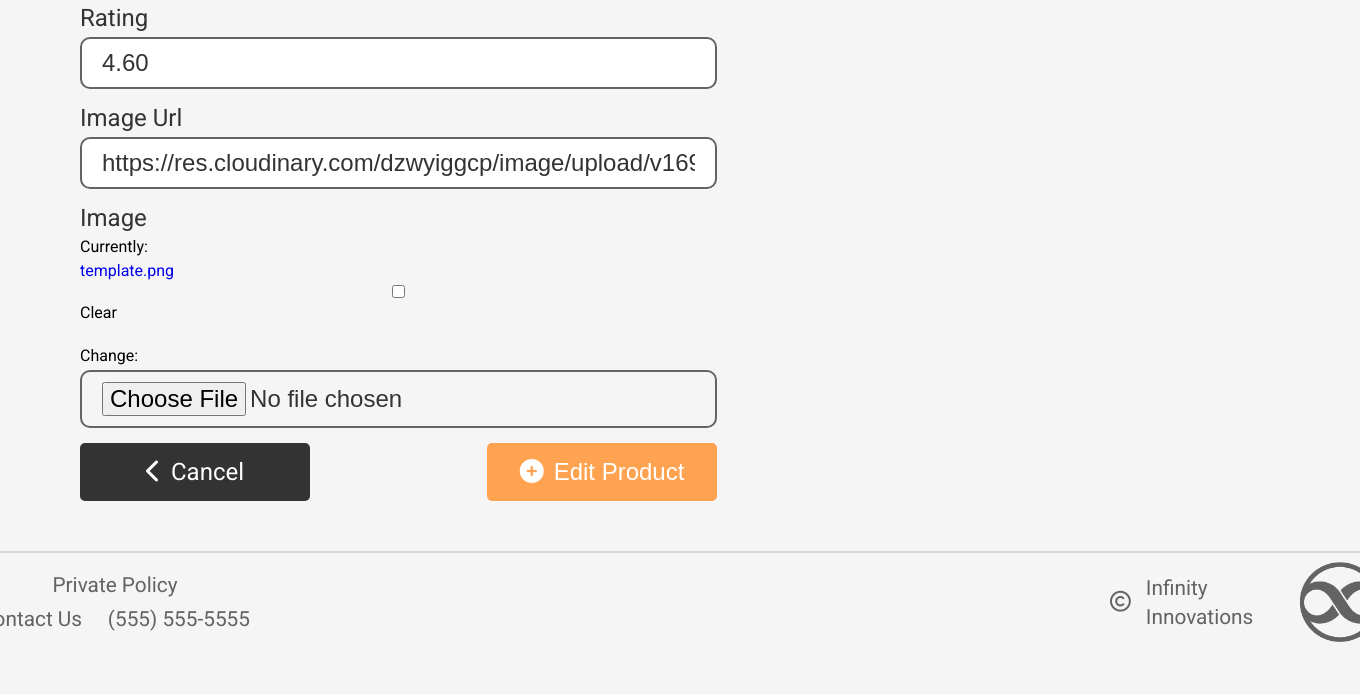
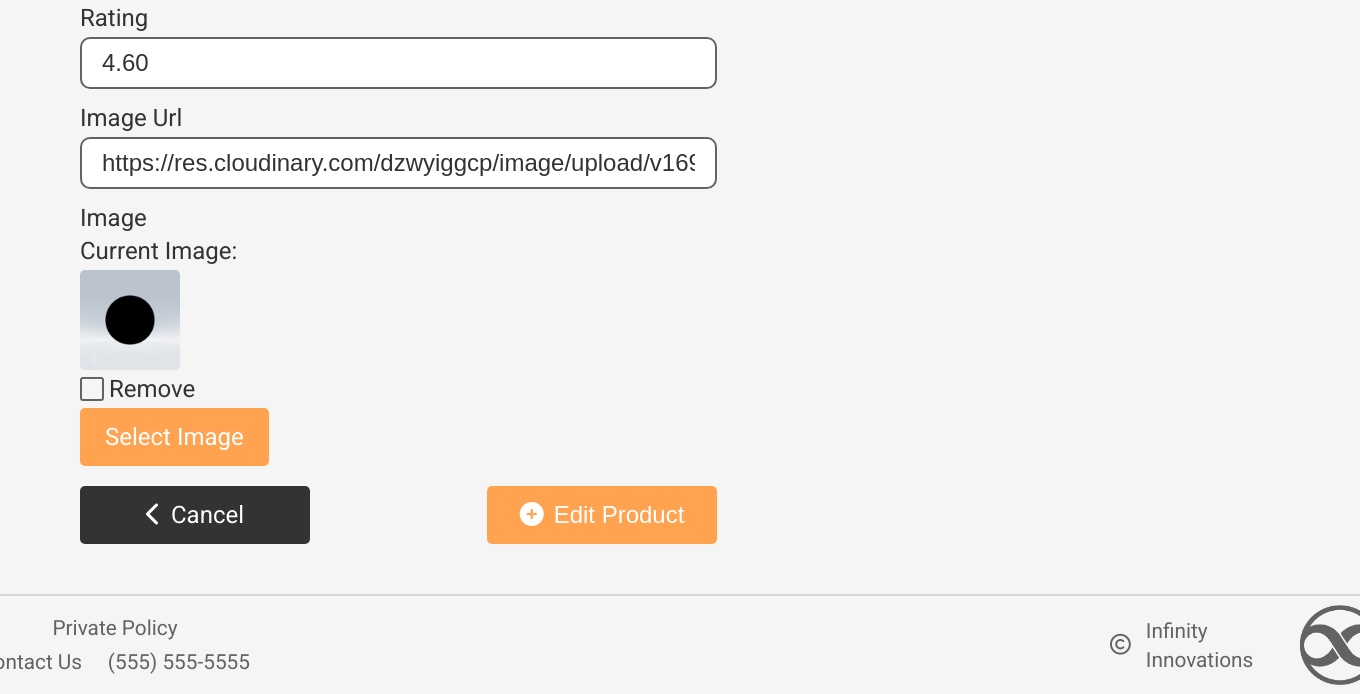
Before and after one commit to dmccaffrey01/CI_PP5_INFINITY_INNOVATIONS, a Django app: page /products/edit/1/ in a window 1360 px wide; the page is wider, and only the part inside the window is pictured. Shown: the part 1334-2028 px from the top of that part. Before the commit the page ends 1976 px from the top of that part, so only its background shows below. Run offline with Django 3.2, Linux system fonts and the light colour scheme; the visitor is signed in with stand-in values (Sample User, id 1); data comes from the database, SQL or seed files in the repository; some libraries are stand-ins or nearby versions.

Commit message:
Fix image upload selection

```diff
--- a/products/forms.py
+++ b/products/forms.py
@@ -1,4 +1,5 @@
 from django import forms
+from .widgets import CustomClearableFileInput
 from .models import Product, Category
 
 
@@ -8,6 +9,8 @@ class ProductForm(forms.ModelForm):
         model = Product
         fields = '__all__'
 
+    image = forms.ImageField(label='Image', required=False, widget=CustomClearableFileInput)
+
     def __init__(self, *args, **kwargs):
         super().__init__(*args, **kwargs)
         categories = Category.objects.all()
--- a/products/templates/products/add_product.html
+++ b/products/templates/products/add_product.html
@@ -72,3 +72,8 @@
     </div>
 </section>
 {% endblock %}
+
+{% block postloadjs %}
+{{ block.super }}
+<script src="{% static 'js/product-management.js' %}"></script>
+{% endblock %}
--- /dev/null
+++ b/products/templates/products/custom_widget_templates/custom_clearable_file_input.html
@@ -0,0 +1,19 @@
+{% if widget.is_initial %}
+    <p class="dark-text">{{ widget.initial_text }}: </p>
+    <a href="{{ widget.value.url }}" class="custom-select-img-container img-container">
+        <img class="img-100a" src="{{ widget.value.url }}">
+    </a>
+
+    {% if not widget.required %}
+        <div class="custom-checkbox-container container-row">
+            <input class="custom-checkbox-input" type="checkbox" name="{{ widget.checkbox_name }}" id="{{ widget.checkbox_id }}"{% if widget.attrs.disabled %} disabled{% endif %}>
+            <label class="custom-checkbox-label dark-text" for="{{ widget.checkbox_id }}">{{ widget.clear_checkbox_label }}</label>
+        </div>
+    {% endif %}
+
+    {{ widget.input_text }}
+{% endif %}
+<span class="btn custom-file-input">
+    Select Image <input id="new_image" type="{{ widget.type }}" name="{{ widget.name }}"{% include "django/forms/widgets/attrs.html" %}>
+</span>
+<strong><p class="dark-text" id="filename"></p></strong>
--- a/products/templates/products/edit_product.html
+++ b/products/templates/products/edit_product.html
@@ -72,3 +72,8 @@
     </div>
 </section>
 {% endblock %}
+
+{% block postloadjs %}
+{{ block.super }}
+<script src="{% static 'js/product-management.js' %}"></script>
+{% endblock %}
--- a/products/templates/products/product_detail.html
+++ b/products/templates/products/product_detail.html
@@ -32,7 +32,7 @@
             </p>
             {% else %}
             <p class="product-detail-rating dark-text">
-                No Rating
+                <i class="fas fa-star"></i> No Rating
             </p>
             {% endif %}
 
--- a/static/css/base.css
+++ b/static/css/base.css
@@ -511,3 +511,64 @@ footer {
     border: none !important;
     cursor: pointer;
 }
+
+/* Product Form */
+
+.custom-file-input {
+    position: relative;
+    overflow: hidden;
+    cursor: pointer;
+}
+
+.custom-file-input input[type="file"] {
+    position: absolute;
+    top: 0;
+    right: 0;
+    min-width: 100%;
+    min-height: 100%;
+    opacity: 0;
+    cursor: pointer;
+}
+
+.custom-checkbox-container {
+    gap: 5px;
+}
+
+input.custom-checkbox-input {
+    appearance: none!important;
+    -webkit-appearance: none;
+    -moz-appearance: none;
+    width: 1.5rem!important;
+    height: 1.5rem;
+    border: 2px solid var(--GRAY-DARK-2)!important;
+    border-radius: 3px!important;
+    outline: none;
+    position: relative;
+    cursor: pointer;
+    padding: 0!important;
+    margin: 0;
+}
+
+input.custom-checkbox-input::before {
+    content: "";
+    position: absolute;
+    top: 45%;
+    left: 25%;
+    width: 30%;
+    height: 70%;
+    border: solid var(--MAIN-1);
+    border-width: 0 3px 3px 0;
+    transform: translateY(-50%) rotate(45deg);
+    opacity: 0;
+    transition: opacity 0.2s ease-in-out;
+}
+
+input.custom-checkbox-input:checked::before {
+    opacity: 1;
+}
+
+.custom-select-img-container {
+    width: 100px;
+    height: 100px;
+    border-radius: 5px;
+}
--- /dev/null
+++ b/static/js/product-management.js
@@ -0,0 +1,7 @@
+const newImageInput = document.querySelector('#new_image');
+const fileName = document.querySelector('#filename');
+
+newImageInput.addEventListener('change', () => {
+    let file = newImageInput.files[0];
+    fileName.innerText = `Image will be set to: ${file.name}`;
+});
--- a/templates/base.html
+++ b/templates/base.html
@@ -247,7 +247,9 @@
 
     {% block postloadjs %}
     <script src="{% static 'js/base.js' %}"></script>
+    {% if messages %}
     <script src="{% static 'js/toasts.js' %}"></script>
+    {% endif %}
     {% endblock %}
   </body>
 </html>
```
Also changed, not shown: products/widgets.py (added, +9 -0 lines), media/down.png (added).
